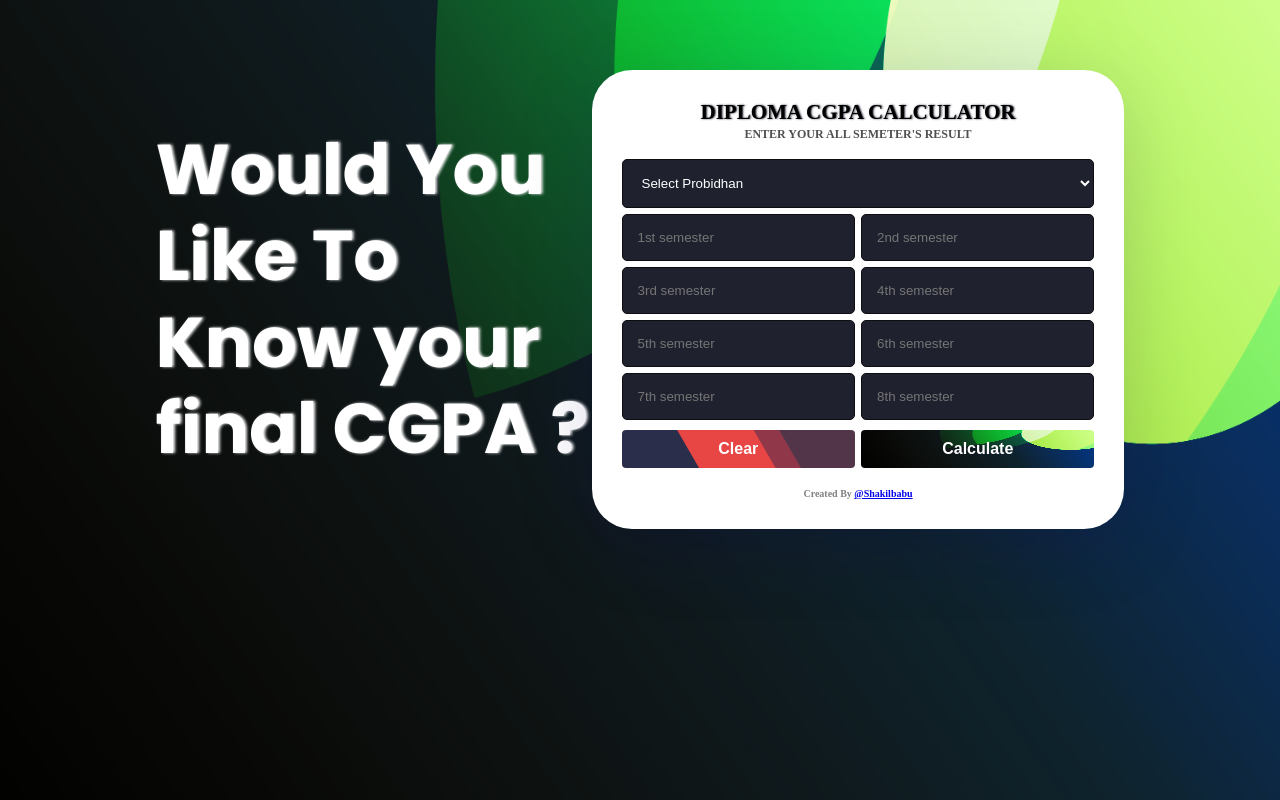
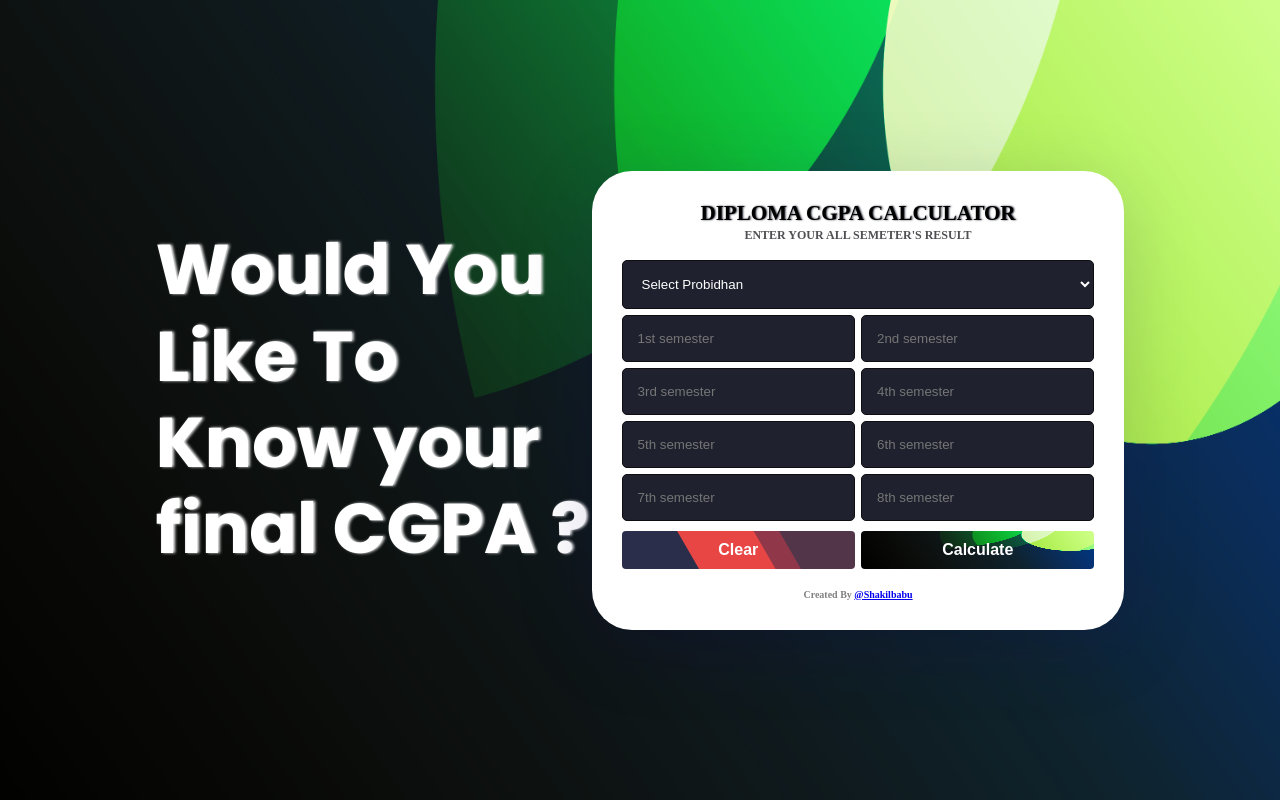
Before and after one commit to shakil-babu/diploma-cgpa-calculator, a plain HTML site: page index.html in a window 1280 px wide. Drawn offline with Linux system fonts and the light colour scheme.

Commit message:
height-updated

```diff
--- a/css/styles.css
+++ b/css/styles.css
@@ -27,6 +27,9 @@ body {
 .calculator__area {
   padding: 70px;
   width: 100%;
+  display: flex;
+  justify-content: center;
+  height: 100vh;
 }
 
 .container {
```
